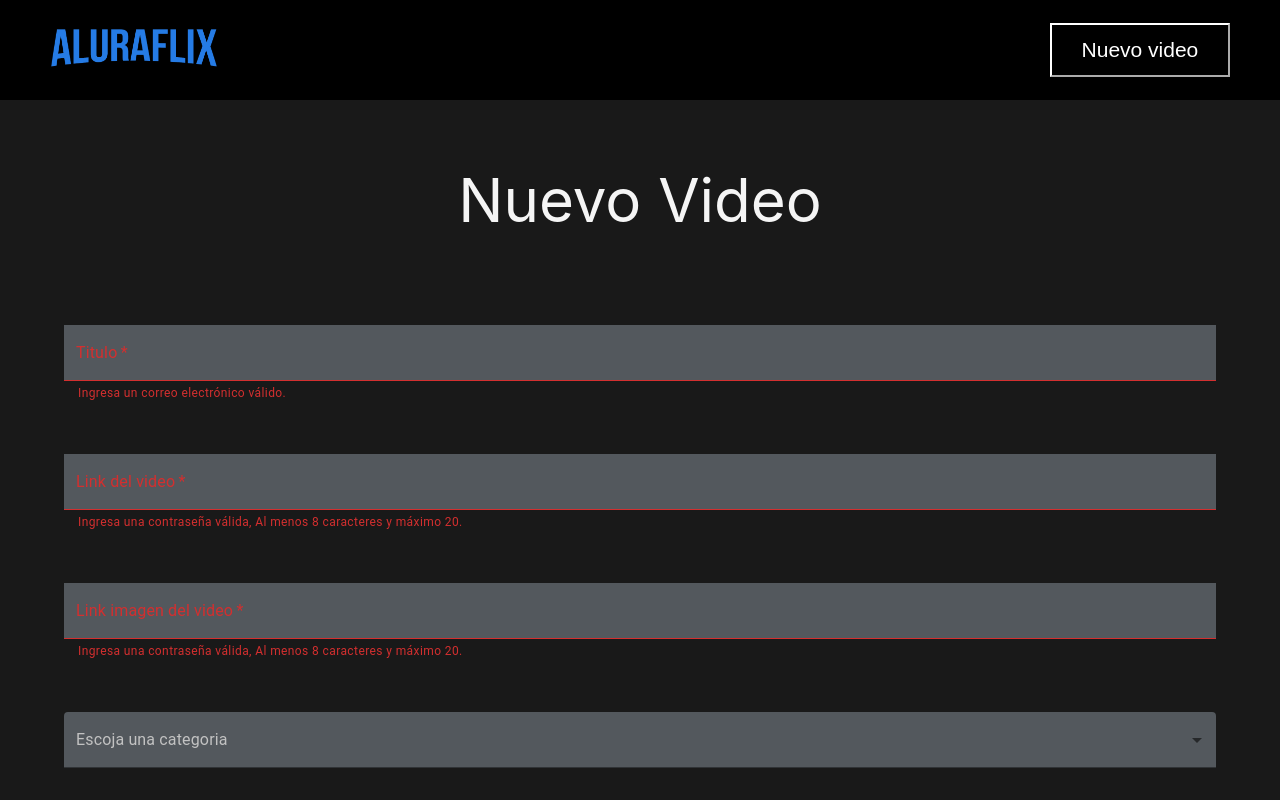
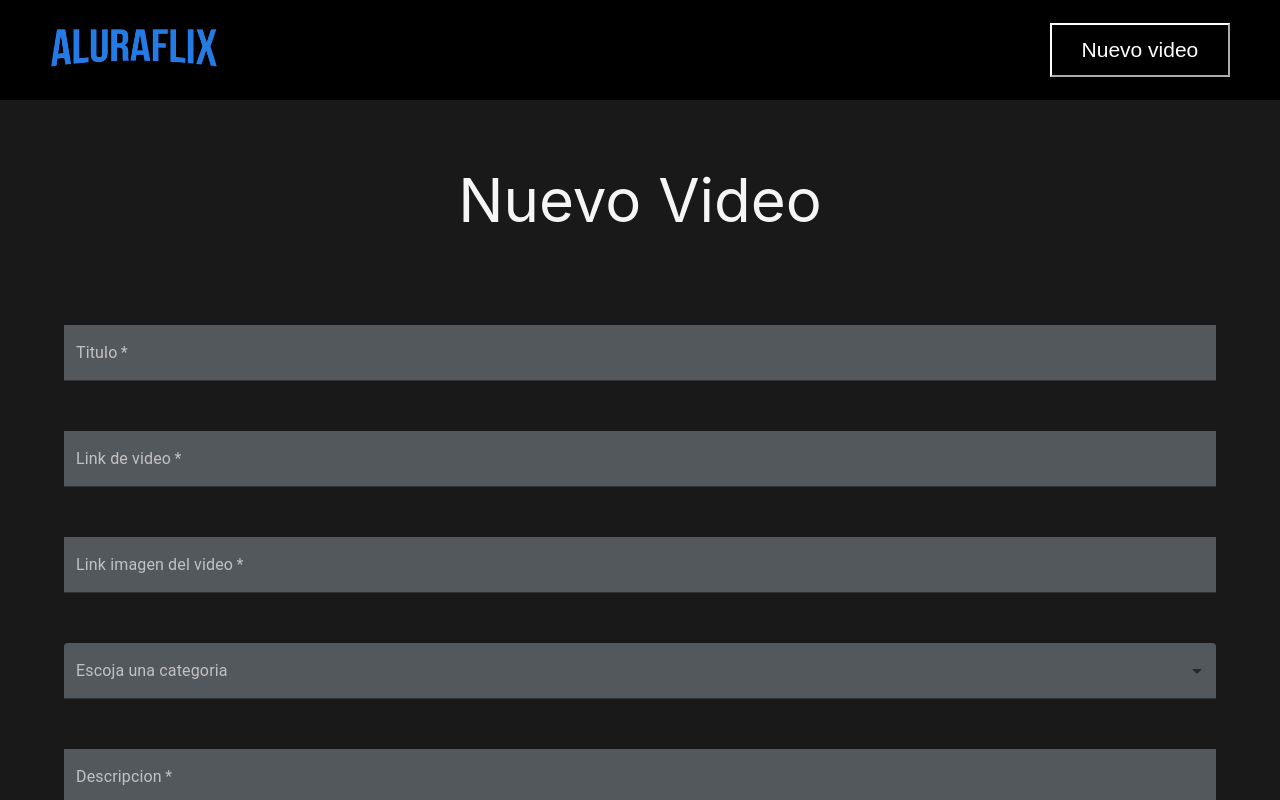
Before and after one commit to RobertoErick/Aluraflix-Challenge_Alura, a React (Create React App) app: page /NuevoVideo in a window 1280 px wide. Shown: the top 800 px of the page. Built offline with nearby package versions, Linux system fonts and the light colour scheme.

Commit message:
Se agrego una mejor validacion de formulario con formik a la secicon de Nuevo video

```diff
--- a/package.json
+++ b/package.json
@@ -9,10 +9,11 @@
     "@testing-library/jest-dom": "^5.17.0",
     "@testing-library/react": "^13.4.0",
     "@testing-library/user-event": "^13.5.0",
+    "formik": "^2.4.5",
     "react": "^18.2.0",
     "react-dom": "^18.2.0",
     "react-router-dom": "^6.16.0",
-    "react-scripts": "5.0.1",
+    "react-scripts": "^5.0.1",
     "react-slick": "^0.29.0",
     "slick-carousel": "^1.8.1",
     "styled-components": "^6.0.8",
--- a/src/Componentes/NuevaCategoria/NuevaCategoria.jsx
+++ b/src/Componentes/NuevaCategoria/NuevaCategoria.jsx
@@ -1,6 +1,7 @@
 import { React, useEffect, useState } from "react";
 import { TextField, Button, Box} from "@mui/material";
 import { validarNombre, validarDescripcion, validarCodigo } from "./validaciones";
+import { Formik } from 'formik';
 import Fondo from "../Fondo";
 import styled from "styled-components";
 
@@ -20,36 +21,6 @@ const ContenedorBotones = styled.div`
     justify-content: flex-start;
 `
 
-function NuevaCategoria (){
-
-    const [nombre, setNombre] = useState({
-        value: localStorage.getItem('nombre') || "",
-        valid: null,
-      });
-    const [descripcion, setDescripcion] = useState({
-        value: localStorage.getItem(`descripcion`) || "",
-        valid: null
-      });
-    const [codigo, setCodigo] = useState({
-        value: localStorage.getItem(`codigo`) || "",
-        valid: null
-    });
-
-    useEffect(() => {
-        setNombre((prevNombre) => ({
-          ...prevNombre,
-          valid: validarNombre(prevNombre.value),
-        }));
-        setDescripcion((prevDescripcion) => ({
-            ...prevDescripcion,
-            valid: validarDescripcion(prevDescripcion.value),
-          }));
-        setCodigo((prevCodigo) => ({
-            ...prevCodigo,
-            valid: validarCodigo(prevCodigo.value),
-          }));
-      }, []);
-
 const TextFieldStyle = {
     input: {
         color: "white",
@@ -61,6 +32,7 @@ function NuevaCategoria (){
     margin: "25px 0 25px 0"
 }
 
+function NuevaCategoria (){
     return (
         <Fondo>
             <Titulo>Nueva Categoria</Titulo>
@@ -85,6 +57,55 @@ function NuevaCategoria (){
                     }
                 }}
                 >
+                <Formik
+                    initialValues={{
+                        nombre: '',
+                        correo: ''
+                    }}
+                    validate={(valores) => {
+                        let errores = {};
+
+                        // Validacion nombre
+                        if(!valores.titulo){
+                            errores.titulo = 'Por favor ingresa un titulo'
+                        } else if(!/^[a-zA-ZÀ-ÿ\s]{1,40}$/.test(valores.titulo)){
+                            errores.titulo = 'El titulo solo puede contener letras y espacios'
+                        }
+
+                        // Validación de URL Video
+                        if (!valores.video) {
+                            errores.video = 'Por favor, ingresa una URL';
+                        } else if (!/^https?:\/\/(www\.)?[-a-zA-Z0-9@:%._~#=]{2,256}\.[a-z]{2,6}\b([-a-zA-Z0-9@:%_.~#?&//=]*)$/.test(valores.video))
+                        {
+                            errores.video = 'La URL ingresada no es válida';
+                        }
+
+                        // Validación de URL imagen
+                        if (!valores.imagen) {
+                            errores.imagen = 'Por favor, ingresa una URL';
+                        } else if (!/^https?:\/\/(www\.)?[-a-zA-Z0-9@:%._~#=]{2,256}\.[a-z]{2,6}\b([-a-zA-Z0-9@:%_.~#?&//=]*)$/.test(valores.video))
+                        {
+                            errores.imagen = 'La URL ingresada no es válida';
+                        }
+
+                        // Validacion de Descripcion
+                        if(!valores.descripcion){
+                            errores.descripcion = 'Por favor ingresa una descripcion';
+                        }
+
+                        // Validacion de Codigo de Seguridad
+                        if (!valores.seguridad) {
+                            errores.seguridad = 'Por favor, ingresa un código de seguridad';
+                        } else if (!/^\d{1,6}$/.test(valores.seguridad)) {
+                            errores.seguridad = 'Ingrese hasta 6 números como código de seguridad';
+                        }
+
+                        return errores;
+                    }}
+                    onSubmit={(valores, {resetForm}) => {
+                        resetForm();
+                    }}
+                ></Formik>
                 <TextField
                     required
                     label="Nombre"
--- a/src/Componentes/NuevoVideo/NuevoVideo.jsx
+++ b/src/Componentes/NuevoVideo/NuevoVideo.jsx
@@ -1,7 +1,7 @@
-import React, { useState, useEffect } from "react";
+import React, {useState} from 'react';
 import { Link } from "react-router-dom";
+import { Formik } from 'formik';
 import { TextField, Button, Box, Select, MenuItem, InputLabel, FormControl} from "@mui/material";
-import { validarTitulo, validarLink, validarImagen, validarDescripcion, validarCodigo } from "./validaciones";
 import styled from "styled-components";
 import Fondo from "../Fondo";
 
@@ -20,58 +20,6 @@ const ContenedorBotones = styled.div`
     justify-content: space-between;
 `
 
-function NuevoVideo () {
-
-    const [titulo, setTitulo] = useState({
-        value: localStorage.getItem('titulo') || "",
-        valid: null,
-      });
-    const [link, setLink] = useState({
-        value: localStorage.getItem(`link`) || "",
-        valid: null
-      });
-    const [imagen, setImagen] = useState({
-        value: localStorage.getItem(`imagen`) || "",
-        valid: null
-      });
-    const [descripcion, setDescripcion] = useState({
-        value: localStorage.getItem(`descripcion`) || "",
-        valid: null
-      });
-    const [codigo, setCodigo] = useState({
-        value: localStorage.getItem(`codigo`) || "",
-        valid: null
-    });
-
-    const [categoria, setCategoria] = React.useState('');
-
-    const handleChange = (event) => {
-        setCategoria(event.target.value);
-        };
-
-    useEffect(() => {
-        setTitulo((prevTitulo) => ({
-          ...prevTitulo,
-          valid: validarTitulo(prevTitulo.value),
-        }));
-        setLink((prevLink) => ({
-          ...prevLink,
-          valid: validarLink(prevLink.value),
-        }));
-        setImagen((prevImagen) => ({
-            ...prevImagen,
-            valid: validarImagen(prevImagen.value),
-          }));
-        setDescripcion((prevDescripcion) => ({
-            ...prevDescripcion,
-            valid: validarDescripcion(prevDescripcion.value),
-          }));
-        setCodigo((prevCodigo) => ({
-            ...prevCodigo,
-            valid: validarCodigo(prevCodigo.value),
-          }));
-      }, []);
-
 const TextFieldStyle = {
     input: {
         color: "white",
@@ -83,6 +31,11 @@ function NuevoVideo () {
     margin: "25px 0 25px 0"
   }
 
+const NuevoVideo = () => {
+    const [categoria, setCategoria] = useState('');
+    const handleChangeCategoria = (event) => {
+        setCategoria(event.target.value);
+    };
 	return (
 		<Fondo>
             <Titulo>Nuevo Video</Titulo>
@@ -95,84 +48,123 @@ function NuevoVideo () {
                     flexDirection: "column",
                     padding: "5%"
                 }}
-                onSubmit={(e) => {
-                    e.preventDefault();
-                    if (titulo.valid && link.valid && imagen.valid && descripcion.valid && codigo.value) {
-                    console.log("Siguiente formulario");
-                    localStorage.setItem('titulo', titulo.value);
-                    localStorage.setItem('link', link.value);
-                    localStorage.setItem('imagen', imagen.value);
-                    localStorage.setItem('descripcion', descripcion.value);
-                    localStorage.setItem('codigo', codigo.value);
-                    } else {
+                >
+                <Formik
+                    initialValues={{
+                        titulo: '',
+                        video: '',
+                        categoria: '',
+                        imagen: '',
+                        descripcion: '',
+                        seguridad: ''
+                    }}
+                    validate={(valores) => {
+                        let errores = {};
 
+                        // Validacion nombre
+                        if(!valores.titulo){
+                            errores.titulo = 'Por favor ingresa un titulo'
+                        } else if(!/^[a-zA-ZÀ-ÿ\s]{1,40}$/.test(valores.titulo)){
+                            errores.titulo = 'El titulo solo puede contener letras y espacios'
                         }
+
+                        // Validación de URL Video
+                        if (!valores.video) {
+                            errores.video = 'Por favor, ingresa una URL';
+                        } else if (!/^https?:\/\/(www\.)?[-a-zA-Z0-9@:%._~#=]{2,256}\.[a-z]{2,6}\b([-a-zA-Z0-9@:%_.~#?&//=]*)$/.test(valores.video))
+                        {
+                            errores.video = 'La URL ingresada no es válida';
+                        }
+
+                        // Validación de URL imagen
+                        if (!valores.imagen) {
+                            errores.imagen = 'Por favor, ingresa una URL';
+                        } else if (!/^https?:\/\/(www\.)?[-a-zA-Z0-9@:%._~#=]{2,256}\.[a-z]{2,6}\b([-a-zA-Z0-9@:%_.~#?&//=]*)$/.test(valores.video))
+                        {
+                            errores.imagen = 'La URL ingresada no es válida';
+                        }
+
+                        // Validacion de Descripcion
+                        if(!valores.descripcion){
+                            errores.descripcion = 'Por favor ingresa una descripcion';
+                        }
+
+                        // Validacion de Codigo de Seguridad
+                        if (!valores.seguridad) {
+                            errores.seguridad = 'Por favor, ingresa un código de seguridad';
+                        } else if (!/^\d{1,6}$/.test(valores.seguridad)) {
+                            errores.seguridad = 'Ingrese hasta 6 números como código de seguridad';
+                        }
+
+                        return errores;
+                    }}
+                    onSubmit={({resetForm}) => {
+                        resetForm();
                     }}
                 >
+                    {( {values, errors, touched, handleSubmit, handleChange, handleBlur} ) => (
+                        <form onSubmit={handleSubmit}>
                             <TextField
                                 required
                                 label="Titulo"
+                                id="titulo"
+                                name="titulo"
                                 variant="filled"
                                 sx={TextFieldStyle}
                                 fullWidth
                                 margin="dense"
                                 type="text"
-                    error={titulo.valid === false}
+                                value={values.titulo}
+                                onChange={handleChange}
+                                onBlur={handleBlur}
+                                error={touched.titulo && errors.titulo}
                                 helperText={
-                    titulo.valid === false && "Ingresa un correo electrónico válido."
+                                    touched.titulo && errors.titulo && "El titulo solo puede contener letras y espacios"
                                 }
-                    value={titulo.value}
-                    onChange={(input) => {
-                    const titulo = input.target.value;
-                    const valido = validarTitulo(titulo);
-                    setTitulo({ value: titulo, valid: valido });
-                    }}
                             />
                             <TextField
                                 required
-                    label="Link del video"
+                                label="Link de video"
+                                id="video"
+                                name="video"
                                 variant="filled"
                                 sx={TextFieldStyle}
                                 fullWidth
                                 margin="dense"
-                    type="url"
-                    error={link.valid === false}
+                                type="text"
+                                value={values.video}
+                                onChange={handleChange}
+                                onBlur={handleBlur}
+                                error={touched.video && errors.video}
                                 helperText={
-                    link.valid === false &&
-                    "Ingresa una contraseña válida, Al menos 8 caracteres y máximo 20."
+                                    touched.video && errors.video && "La URL ingresada no es válida"
                                 }
-                    value={link.value}
-                    onChange={(input) => {
-                    const link = input.target.value;
-                    setLink({ value: link, valid: validarLink(link) });
-                    }}
                             />
                             <TextField
                                 required
                                 label="Link imagen del video"
+                                id="imagen"
+                                name="imagen"
                                 variant="filled"
                                 sx={TextFieldStyle}
                                 fullWidth
                                 margin="dense"
-                    type="url"
-                    error={imagen.valid === false}
+                                type="text"
+                                value={values.imagen}
+                                onChange={handleChange}
+                                onBlur={handleBlur}
+                                error={touched.imagen && errors.imagen}
                                 helperText={
-                    imagen.valid === false &&
-                    "Ingresa una contraseña válida, Al menos 8 caracteres y máximo 20."
+                                    touched.imagen && errors.imagen && "La URL ingresada no es válida"
                                 }
-                    value={imagen.value}
-                    onChange={(input) => {
-                    const imagen = input.target.value;
-                    setImagen({ value: imagen, valid: validarImagen(imagen) });
-                    }}
                             />
-                <FormControl variant="filled" sx={{margin: "25px 0 25px 0"}}>
+                            <FormControl variant="filled" sx={{margin: "25px 0 25px 0", width: "100%"}}>
                                 <InputLabel htmlFor="categoria" style={{ color: '#C2C2C2' }}>Escoja una categoria</InputLabel>
                                     <Select
                                         required
                                         value={categoria}
-                        onChange={handleChange}
-                        autoWidth
+                                        onChange={handleChangeCategoria}
+                                        fullWidth
                                         id="categoria"
                                         sx={{
                                         color: "white",
@@ -189,40 +181,39 @@ function NuevoVideo () {
                             </FormControl>
                             <TextField
                                 required
-                    label="Descripción"
+                                label="Descripcion"
+                                id="descripcion"
+                                name="descripcion"
                                 variant="filled"
                                 sx={TextFieldStyle}
+                                fullWidth
                                 margin="dense"
                                 type="text"
-                    error={descripcion.valid === false}
+                                value={values.descripcion}
+                                onChange={handleChange}
+                                onBlur={handleBlur}
+                                error={touched.descripcion && errors.descripcion}
                                 helperText={
-                    descripcion.valid === false &&
-                    "Ingresa una contraseña válida, Al menos 8 caracteres y máximo 20."
+                                    touched.descripcion && errors.descripcion && "Por favor ingresa una descripcion"
                                 }
-                    value={descripcion.value}
-                    onChange={(input) => {
-                    const descripcion = input.target.value;
-                    setDescripcion({ value: descripcion, valid: validarDescripcion(descripcion) });
-                    }}
                             />
                             <TextField
                                 required
                                 label="Codigo de seguridad"
+                                id="seguridad"
+                                name="seguridad"
                                 variant="filled"
                                 sx={TextFieldStyle}
                                 fullWidth
                                 margin="dense"
                                 type="number"
-                    error={codigo.valid === false}
+                                value={values.seguridad}
+                                onChange={handleChange}
+                                onBlur={handleBlur}
+                                error={touched.seguridad && errors.seguridad}
                                 helperText={
-                    codigo.valid === false &&
-                    "Ingresa una contraseña válida, Al menos 8 caracteres y máximo 20."
+                                    touched.seguridad && errors.seguridad && "Ingrese hasta 6 números como código de seguridad"
                                 }
-                    value={codigo.value}
-                    onChange={(input) => {
-                    const codigo = input.target.value;
-                    setCodigo({ value: codigo, valid: validarCodigo(codigo) });
-                    }}
                             />
                             <ContenedorBotones>
                                 <div>
@@ -238,11 +229,7 @@ function NuevoVideo () {
                                     <Button
                                         variant="filled"
                                         onClick={() => {
-                                setTitulo({ value: '', valid: null });
-                                setLink({ value: '', valid: null });
-                                setImagen({ value: '', valid: null });
-                                setDescripcion({ value: '', valid: null });
-                                setCodigo({ value: '', valid: null });
+                                            window.location.reload()
                                         }}
                                         sx={{
                                             background: "#9E9E9E",
@@ -264,9 +251,12 @@ function NuevoVideo () {
                                     </Button>
                                 </Link>
                             </ContenedorBotones>
+                        </form>
+                    )}
+                </Formik>
             </Box>
 		</Fondo>
 	);
-};
+}
 
 export default NuevoVideo;
```
Also changed, not shown: 2 other files (tests, documents, lock files or other folders). Lines whose indentation alone changed are shown as unchanged.
